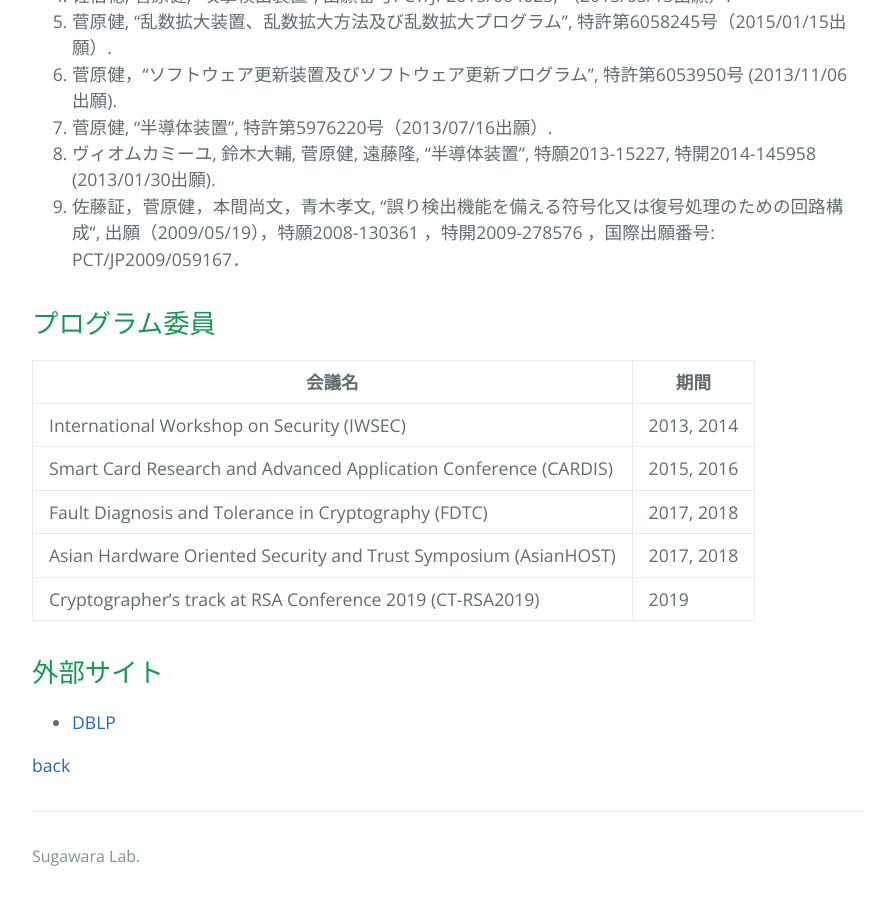
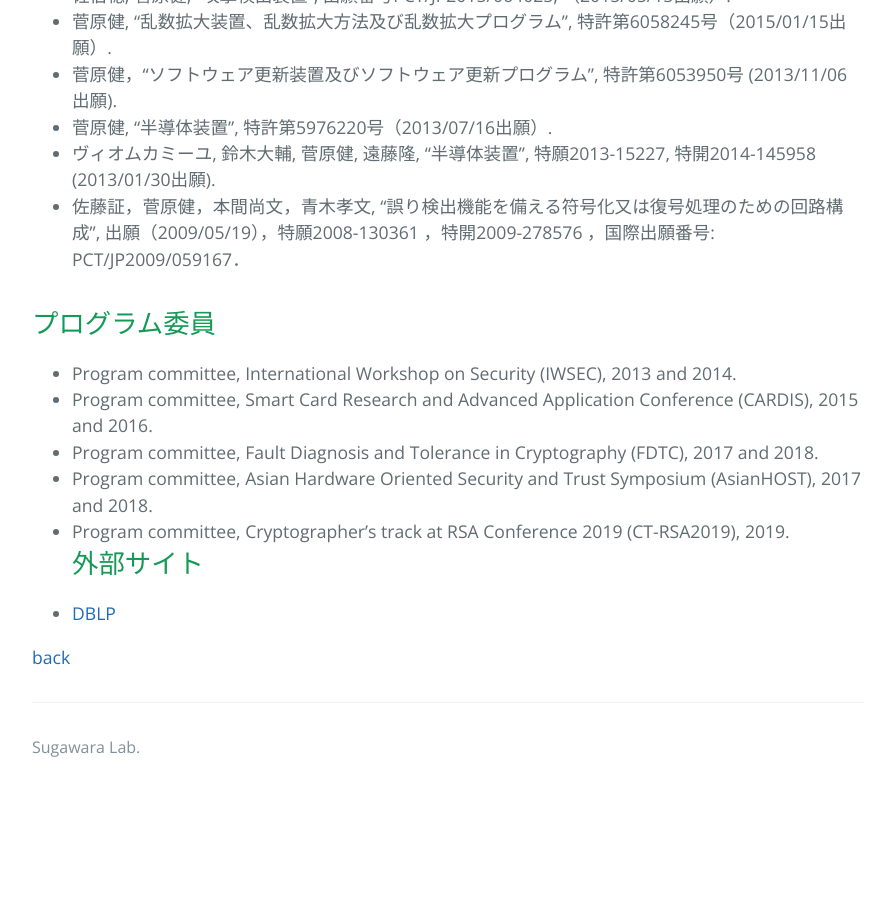
Before and after one commit to sugawara-bbbb/weblab, a Jekyll site: the page built from sugawara.md, in a window 1280 px wide and 900 px high, scrolled down 2338 px. Shown: the whole window, without its empty margins (192-1087 px from the left). Built offline with Jekyll 4.4.1, drawn with Linux system fonts in a browser that asks for light colours; our own code applies the rules of GitHub Pages for plain Markdown files; after the commit the page ends 3129 px from its top, so only the background shows below that.

Commit message:
菅原の業績を更新

```diff
--- a/sugawara.md
+++ b/sugawara.md
@@ -56,26 +56,23 @@ email：sugawara 後ろに”@uec.ac.jp”を付けて下さい
 
 ## 特許
 
-1. 梨本翔永, 菅原健, “信号処理装置、信号処理方法及び信号処理プログラム” WO2018055748A1.
-1. 菅原健, “無線通信装置，論理値選択方法及び論理値選択プログラム”,　特許第6109445号（2016/04/27出願）.
-1. 福田寿志, 米田健, 小林信博, 鈴木大輔, 三澤学, 清水孝一, 菅原健, "セキュリティ装置，及びセキュリティ方法”, 特許第6103169号（2015/11/05出願）.
-1. 佐伯稔, 菅原健, "攻撃検出装置", 出願番号PCT/JP2015/064025, （2015/05/15出願）.
-1. 菅原健, “乱数拡大装置、乱数拡大方法及び乱数拡大プログラム", 特許第6058245号（2015/01/15出願）.
-1. 菅原健，“ソフトウェア更新装置及びソフトウェア更新プログラム”, 特許第6053950号 (2013/11/06出願).
-1. 菅原健, “半導体装置”, 特許第5976220号（2013/07/16出願）.
-1. ヴィオムカミーユ, 鈴木大輔, 菅原健, 遠藤隆, “半導体装置”, 特願2013-15227, 特開2014-145958 (2013/01/30出願).
-1. 佐藤証，菅原健，本間尚文，青木孝文, “誤り検出機能を備える符号化又は復号処理のための回路構成”, 出願（2009/05/19），特願2008-130361 ，特開2009-278576 ，国際出願番号: PCT/JP2009/059167．
+- 梨本翔永, 菅原健, “信号処理装置、信号処理方法及び信号処理プログラム” WO2018055748A1.
+- 菅原健, “無線通信装置，論理値選択方法及び論理値選択プログラム”,　特許第6109445号（2016/04/27出願）.
+- 福田寿志, 米田健, 小林信博, 鈴木大輔, 三澤学, 清水孝一, 菅原健, "セキュリティ装置，及びセキュリティ方法”, 特許第6103169号（2015/11/05出願）.
+- 佐伯稔, 菅原健, "攻撃検出装置", 出願番号PCT/JP2015/064025, （2015/05/15出願）.
+- 菅原健, “乱数拡大装置、乱数拡大方法及び乱数拡大プログラム", 特許第6058245号（2015/01/15出願）.
+- 菅原健，“ソフトウェア更新装置及びソフトウェア更新プログラム”, 特許第6053950号 (2013/11/06出願).
+- 菅原健, “半導体装置”, 特許第5976220号（2013/07/16出願）.
+- ヴィオムカミーユ, 鈴木大輔, 菅原健, 遠藤隆, “半導体装置”, 特願2013-15227, 特開2014-145958 (2013/01/30出願).
+- 佐藤証，菅原健，本間尚文，青木孝文, “誤り検出機能を備える符号化又は復号処理のための回路構成”, 出願（2009/05/19），特願2008-130361 ，特開2009-278576 ，国際出願番号: PCT/JP2009/059167．
 
 ## プログラム委員
 
-|会議名|期間|
-|---|---|
-|International Workshop on Security (IWSEC) | 2013, 2014 |
-|Smart Card Research and Advanced Application Conference (CARDIS) | 2015, 2016 |
-|Fault Diagnosis and Tolerance in Cryptography (FDTC) | 2017, 2018 |
-|Asian Hardware Oriented Security and Trust Symposium (AsianHOST) | 2017, 2018 |
-|Cryptographer’s track at RSA Conference 2019 (CT-RSA2019) | 2019 |
-
+- Program committee, International Workshop on Security (IWSEC), 2013 and 2014.
+- Program committee, Smart Card Research and Advanced Application Conference (CARDIS), 2015 and 2016.
+- Program committee, Fault Diagnosis and Tolerance in Cryptography (FDTC), 2017 and 2018.
+- Program committee, Asian Hardware Oriented Security and Trust Symposium (AsianHOST), 2017 and 2018.
+- Program committee, Cryptographer’s track at RSA Conference 2019 (CT-RSA2019), 2019.
 ## 外部サイト
 
 - [DBLP](http://dblp.uni-trier.de/pers/hd/s/Sugawara:Takeshi)
```
